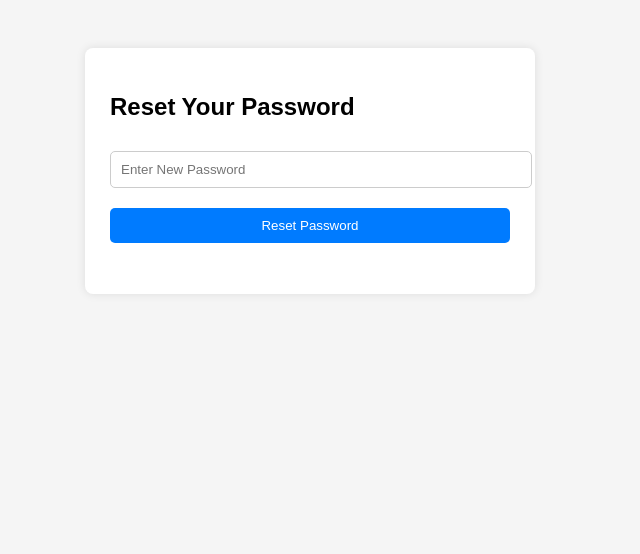
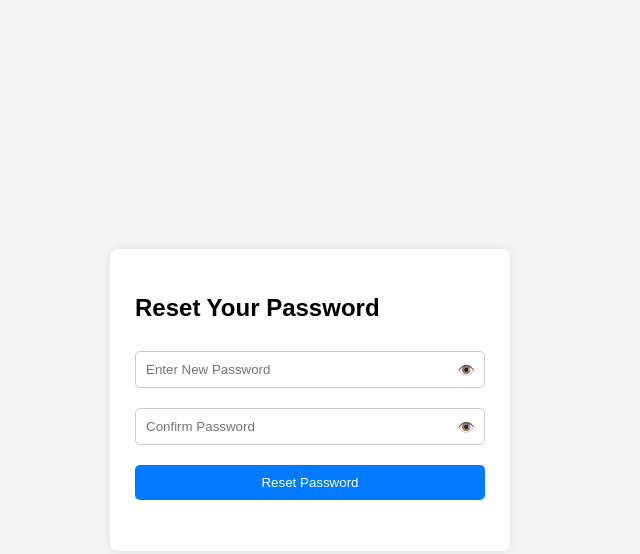
Before and after one commit to vijay0896/test, a website: page public/reset-password.html in a window 1280 px wide. Shown: the whole page, without its empty margins (330-970 px from the left). Drawn offline with Linux system fonts and the light colour scheme.

Commit message:
Improve rest password from Ui

```diff
--- a/public/reset-password.html
+++ b/public/reset-password.html
@@ -4,18 +4,82 @@
   <meta charset="UTF-8" />
   <title>Reset Password</title>
   <style>
-    body { font-family: sans-serif; background: #f5f5f5; padding: 40px; }
-    .box { max-width: 400px; margin: auto; background: #fff; padding: 25px; border-radius: 8px; box-shadow: 0 0 10px rgba(0,0,0,0.1); }
-    input, button { width: 100%; padding: 10px; margin: 10px 0; border-radius: 5px; border: 1px solid #ccc; }
-    button { background-color: #007bff; color: white; border: none; cursor: pointer; }
-    button:hover { background-color: #0056b3; }
+    * {
+      box-sizing: border-box;
+    }
+
+    body {
+      margin: 0;
+      height: 100vh;
+      background: #f5f5f5;
+      font-family: sans-serif;
+
+      /* 🎯 Center using Flexbox */
+      display: flex;
+      justify-content: center;
+      align-items: center;
+    }
+
+    .box {
+      width: 100%;
+      max-width: 400px;
+      background: #fff;
+      padding: 25px;
+      border-radius: 8px;
+      box-shadow: 0 0 10px rgba(0, 0, 0, 0.1);
+    }
+
+    input, button {
+      width: 100%;
+      padding: 10px;
+      margin: 10px 0;
+      border-radius: 5px;
+      border: 1px solid #ccc;
+    }
+
+    .input-group {
+      position: relative;
+    }
+
+    .toggle-password {
+      position: absolute;
+      right: 10px;
+      top: 50%;
+      transform: translateY(-50%);
+      cursor: pointer;
+      font-size: 14px;
+      color: #007bff;
+    }
+
+    button {
+      background-color: #007bff;
+      color: white;
+      border: none;
+      cursor: pointer;
+    }
+
+    button:hover {
+      background-color: #0056b3;
+    }
+
+    #message {
+      margin-top: 10px;
+      font-weight: bold;
+    }
   </style>
 </head>
 <body>
   <div class="box">
     <h2>Reset Your Password</h2>
     <form id="resetForm">
+      <div class="input-group">
         <input type="password" id="password" placeholder="Enter New Password" required />
+        <span class="toggle-password" onclick="toggleVisibility('password')">👁️</span>
+      </div>
+      <div class="input-group">
+        <input type="password" id="confirmPassword" placeholder="Confirm Password" required />
+        <span class="toggle-password" onclick="toggleVisibility('confirmPassword')">👁️</span>
+      </div>
       <button type="submit">Reset Password</button>
     </form>
     <p id="message"></p>
@@ -24,10 +88,26 @@
   <script>
     const token = new URLSearchParams(window.location.search).get("token");
 
+    function toggleVisibility(fieldId) {
+      const input = document.getElementById(fieldId);
+      input.type = input.type === "password" ? "text" : "password";
+    }
+
     document.getElementById("resetForm").addEventListener("submit", async (e) => {
       e.preventDefault();
+
       const password = document.getElementById("password").value;
+      const confirmPassword = document.getElementById("confirmPassword").value;
 
+      const messageEl = document.getElementById("message");
+
+      if (password !== confirmPassword) {
+        messageEl.textContent = "❌ Passwords do not match!";
+        messageEl.style.color = "red";
+        return;
+      }
+
+      try {
         const res = await fetch("http://localhost:3000/api/v1/reset-password", {
           method: "POST",
           headers: { "Content-Type": "application/json" },
@@ -35,7 +115,12 @@
         });
 
         const text = await res.text();
-      document.getElementById("message").textContent = text;
+        messageEl.textContent = text;
+        messageEl.style.color = "green";
+      } catch (error) {
+        messageEl.textContent = "⚠️ Something went wrong!";
+        messageEl.style.color = "red";
+      }
     });
   </script>
 </body>
```
Lines whose indentation alone changed are shown as unchanged.
